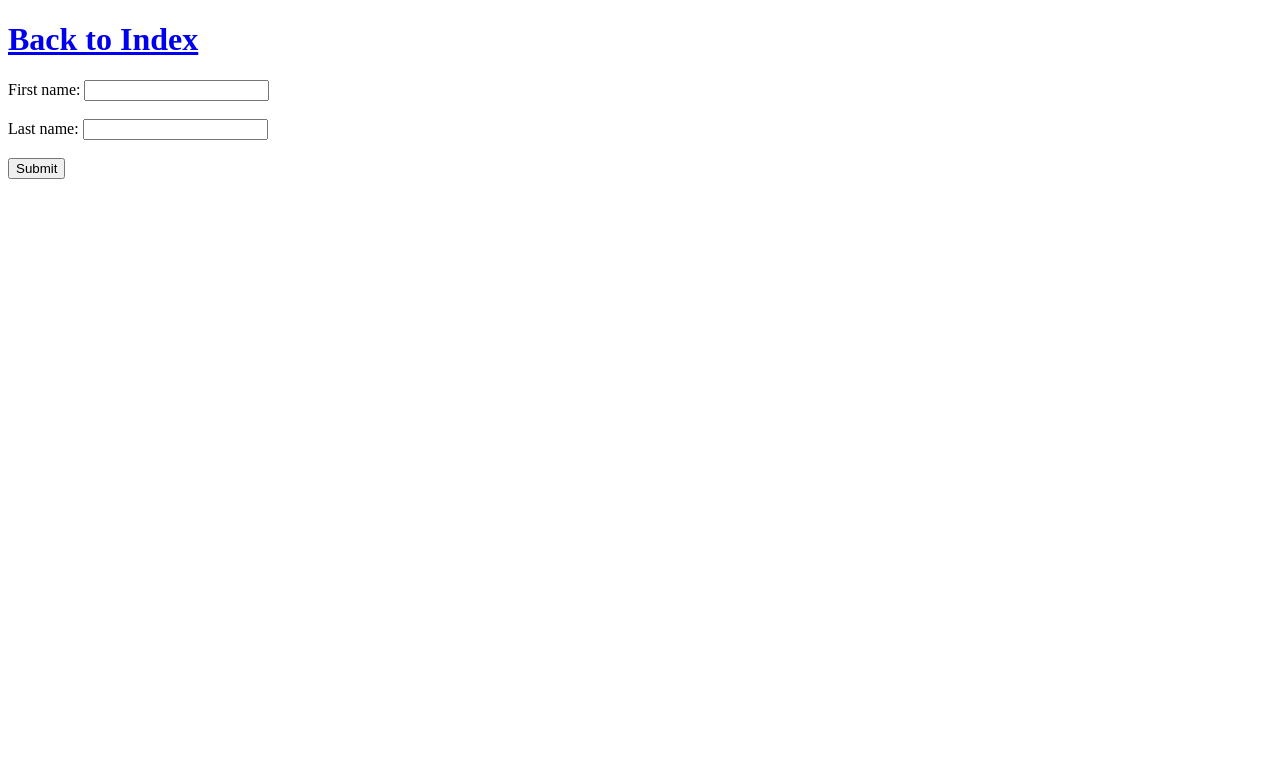
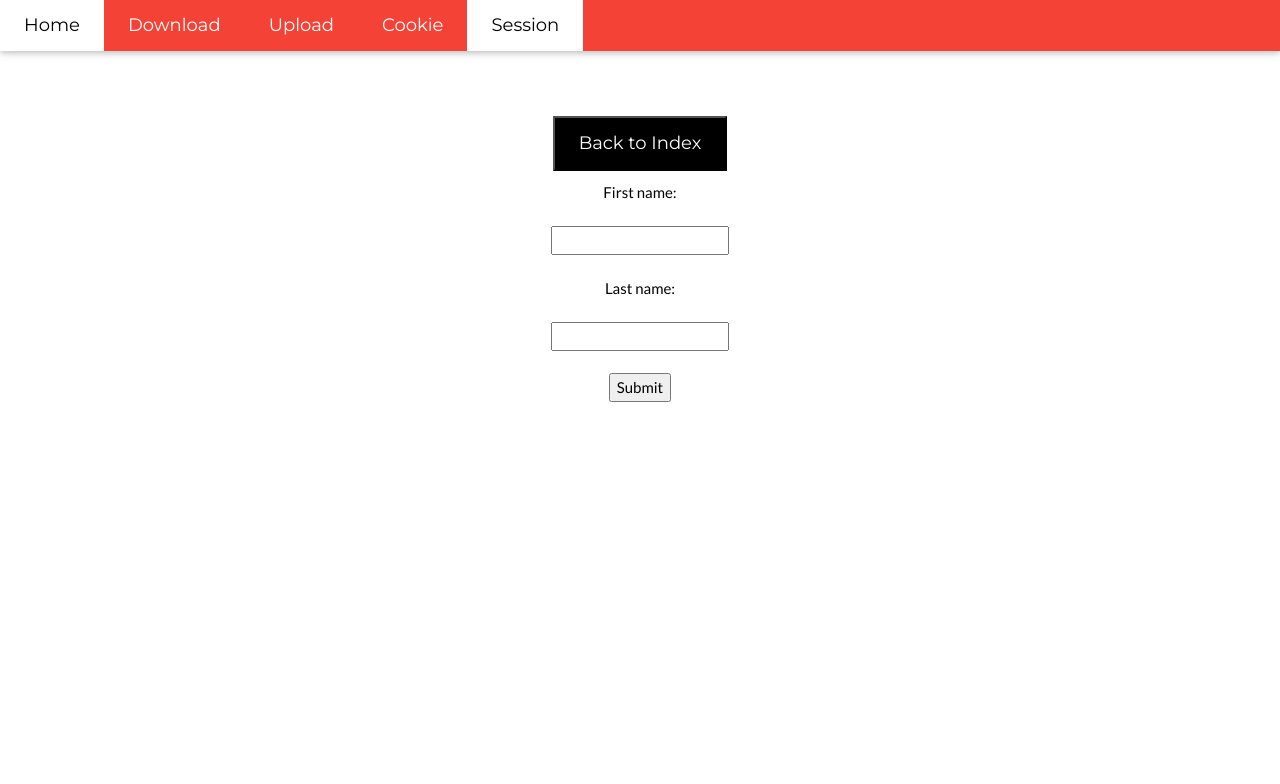
Before and after one commit to ndormoy/webserv, a PHP site: page /Session/set_session.php in a window 1280 px wide. Shown: the top 784 px of the page. Run offline with PHP 8.4, Linux system fonts and the light colour scheme.

Commit message:
Avancement du jolinesse

```diff
--- a/www/Session/set_session.php
+++ b/www/Session/set_session.php
@@ -1,28 +1,78 @@
 <?php
 	session_start();
 ?>
+
+<br></br>
+<br></br>
 
 <!DOCTYPE html>
 <html>
 
 <head>
+	<center>
 		<div class="text">
-            <h1><a href="/">Back to Index</a></h1>
+            <h1><a href="/">
+				<button class="btn btn-primary w3-black w3-padding-large w3-large w3-margin-top"> Back to Index </button>
+			</a></h1>
+	</center>
+
+	<title>Webserv ndormoy mamaurai gmary</title>
+	<meta charset="UTF-8">
+	<meta name="viewport" content="width=device-width, initial-scale=1">
+	<link rel="stylesheet" href="https://www.w3schools.com/w3css/4/w3.css">
+	<link rel="stylesheet" href="https://fonts.googleapis.com/css?family=Lato">
+	<link rel="stylesheet" href="https://fonts.googleapis.com/css?family=Montserrat">
+	<link rel="stylesheet" href="https://cdnjs.cloudflare.com/ajax/libs/font-awesome/4.7.0/css/font-awesome.min.css">
+	<style>
+	body,h1,h2,h3,h4,h5,h6 {font-family: "Lato", sans-serif}
+	.w3-bar,h1,button {font-family: "Montserrat", sans-serif}
+	.fa-anchor,.fa-coffee {font-size:200px}
+	</style>
+
+</head>
 
 <body>
+<center>
 	<form method="post">
 			<label for="fname">First name:</label>
-		<input type="text" id="fname" name="fname"><br><br>
+			<br></br>
+			<input type="text" id="fname" name="fname"><br></br>
 			<label for="lname">Last name:</label>
-		<input type="text" id="lname" name="lname"><br><br>
+			<br></br>
+			<input type="text" id="lname" name="lname"><br></br>
 			<input type="submit" value="Submit">
 	</form>
+</center>
+<body>
+			<!-- Navbar -->
+			<div class="w3-top">
+			  <div class="w3-bar w3-red w3-card w3-left-align w3-large">
+				<a class="w3-bar-item w3-button w3-hide-medium w3-hide-large w3-right w3-padding-large w3-hover-white w3-large w3-red" href="javascript:void(0);" onclick="myFunction()" title="Toggle Navigation Menu"><i class="fa fa-bars"></i></a>
+				<a href="../index.html" class="w3-bar-item w3-button w3-padding-large w3-hover-white">Home</a>
+				<a href="../Download/download.html" class="w3-bar-item w3-button w3-hide-small w3-padding-large w3-hover-white">Download</a>
+				<a href="../Upload/upload.html" class="w3-bar-item w3-button w3-hide-small w3-padding-large w3-hover-white">Upload</a>
+				<a href="../Coockie/form_w_cookie.php" class="w3-bar-item w3-button w3-hide-small w3-padding-large w3-hover-white">Cookie</a>
+				<a href="../Session/session_start.php" class="w3-bar-item w3-button w3-hide-small w3-padding-large w3-white">Session</a>
+			  </div>
+
+			  <!-- Navbar on small screens -->
+			  <div id="navDemo" class="w3-bar-block w3-white w3-hide w3-hide-large w3-hide-medium w3-large">
+				<a href="../index.html" class="w3-bar-item w3-button w3-padding-large">Home</a>
+				<a href="../Download/download.html" class="w3-bar-item w3-button w3-padding-large">Download</a>
+				<a href="../Upload/upload.html" class="w3-bar-item w3-button w3-padding-large">Upload</a>
+				<a href="../Coockie/form_w_cookie.php" class="w3-bar-item w3-button w3-padding-large">Cookie</a>
+				<a href="../Session/session_start.php" class="w3-bar-item w3-button w3-padding-large">Session</a>
+			  </div>
+			</div>
+	</body>
 
 <?php
 if ($_SERVER["REQUEST_METHOD"] == "POST") {
   // collect value of input field
 	$_SESSION[$_POST['fname']] = $_POST["fname"];
 	$_SESSION[$_POST['lname']] = $_POST['lname'];
+
+	echo "<center>";
 	echo "<br>";
 	if (empty($_POST['fname'])) {
 	echo "\"First Name\" is empty";
@@ -38,6 +88,7 @@ if ($_SERVER["REQUEST_METHOD"] == "POST") {
 	echo $_POST['lname'];
 	echo " --> is set";
 	echo "<br>";
+	echo "</center>";
   }
 }
 ?>
```
Also changed, not shown: www/Session/session_start.php (+11 -4 lines). Lines whose indentation alone changed are shown as unchanged.
